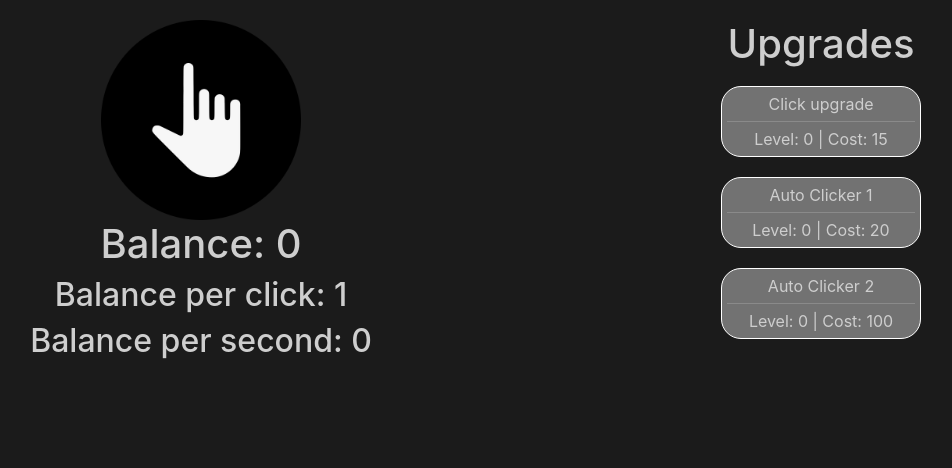
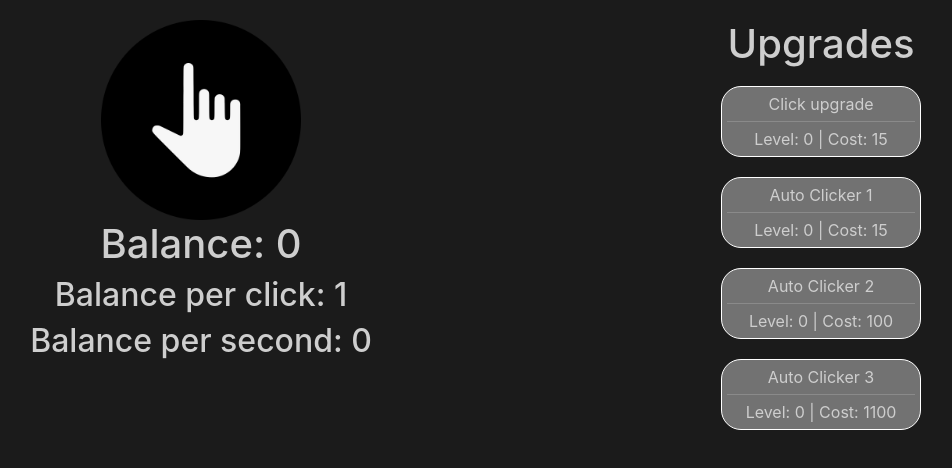
Before and after one commit to AntonioToni/idle-clicker, a React (Create React App) app: page / in a window 1280 px wide. Shown: the top 468 px of the page, without its empty margins (129-1081 px from the left). Built offline with nearby package versions, Linux system fonts and the light colour scheme.

Commit message:
Added AutoClicker04, costs tweaked

```diff
--- a/src/App.tsx
+++ b/src/App.tsx
@@ -11,8 +11,9 @@ export function App(){
 
   const upgradeMap = useRef(new Map<string, UpgradeState>([
     ['clickUpgrade', new UpgradeState(15, 1.1, 1, 0.1)],
-    ['autoClicker01', new UpgradeState(20, 1.2, 0, 0.1)],
-    ['autoClicker02', new UpgradeState(100, 1.3, 0, 1)]
+    ['autoClicker01', new UpgradeState(15, 1.15, 0, 0.1)],
+    ['autoClicker02', new UpgradeState(100, 1.15, 0, 1)],
+    ['autoClicker03', new UpgradeState(1100, 1.15, 0, 8)]
   ]))
 
   let autoIncrement : number = Math.round(
@@ -63,7 +64,6 @@ export function App(){
             balance={balance}
             clickHandler={(id) => {upgradeInvocationHandler(id,balance,setBalance,upgradeMap);}}
             /> <br/>
-            <div>
             <Button
             id="autoClicker02"
             name="Auto Clicker 2"
@@ -72,8 +72,16 @@ export function App(){
             increment={upgradeMap.current.get('autoClicker02')!.incrementAdd}
             balance={balance}
             clickHandler={(id) => {upgradeInvocationHandler(id,balance,setBalance,upgradeMap);}}
+            /> <br/>
+            <Button
+            id="autoClicker03"
+            name="Auto Clicker 3"
+            level={upgradeMap.current.get('autoClicker03')!.level}
+            cost={upgradeMap.current.get('autoClicker03')!.currentCost}
+            increment={upgradeMap.current.get('autoClicker03')!.incrementAdd}
+            balance={balance}
+            clickHandler={(id) => {upgradeInvocationHandler(id,balance,setBalance,upgradeMap);}}
             />
-            </div>
           </div>
         </div>
       </div>
```
Lines whose indentation alone changed are shown as unchanged.
